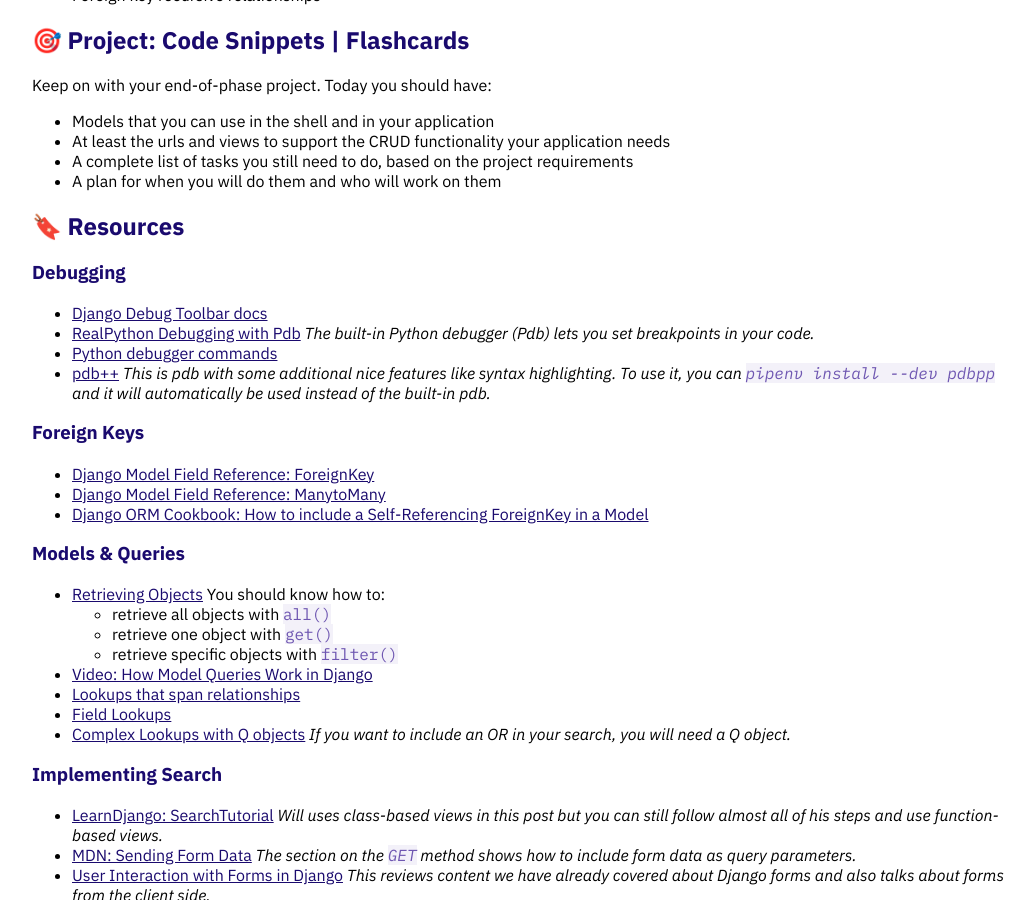
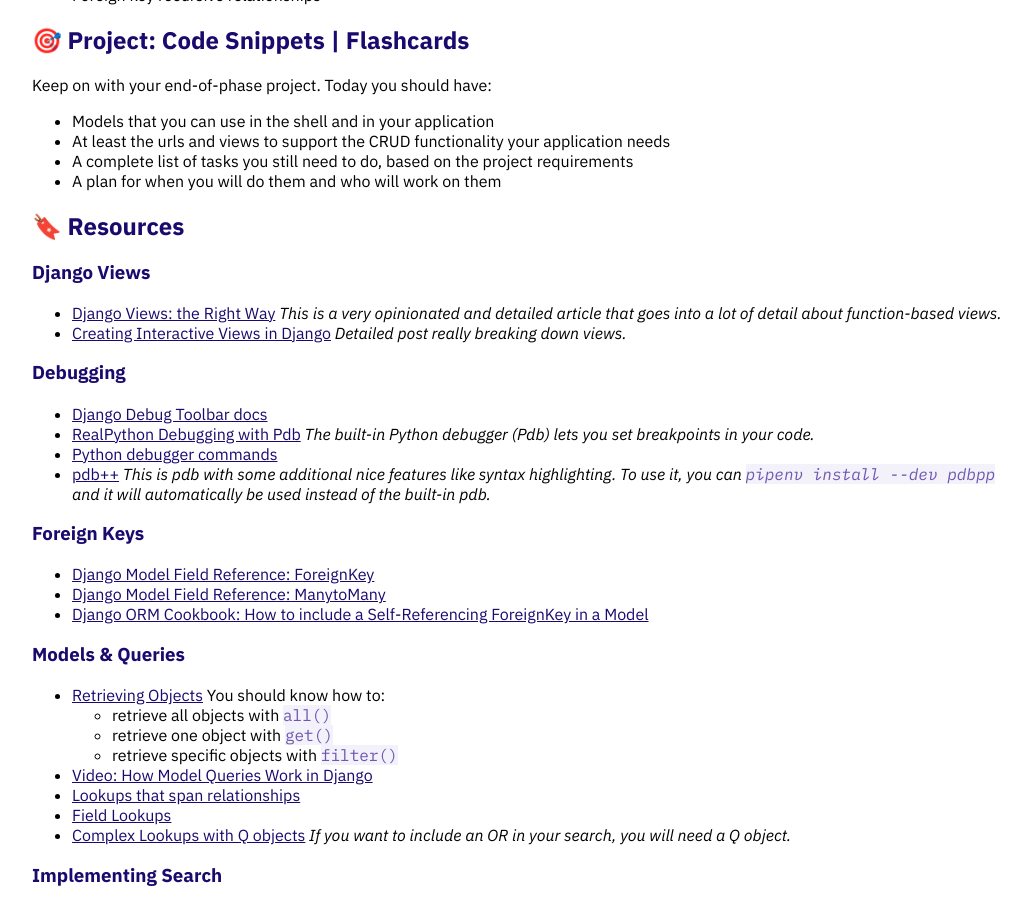
Before and after one commit to Momentum-Team-15/momentum-team-15.github.io, a Jekyll site: the page built from _posts/2022-03-14-py-django-search.md, in a window 1280 px wide and 900 px high, scrolled down 414 px. Shown: the whole window, without its empty margins (112-1147 px from the left). Built offline with Jekyll 4.4.1, drawn with Linux system fonts in a browser that asks for light colours; nearby versions of some CDN libraries.

Commit message:
Add more links about views

```diff
--- a/_posts/2022-03-14-py-django-search.md
+++ b/_posts/2022-03-14-py-django-search.md
@@ -22,6 +22,12 @@ Keep on with your end-of-phase project. Today you should have:
 - A plan for when you will do them and who will work on them
 
 ## 🔖 Resources
+
+### Django Views
+
+- [Django Views: the Right Way](https://spookylukey.github.io/django-views-the-right-way/) _This is a very opinionated and detailed article that goes into a lot of detail about function-based views._
+- [Creating Interactive Views in Django](https://hackersandslackers.com/creating-django-views/) _Detailed post really breaking down views._
+
 
 ### Debugging
 
```
